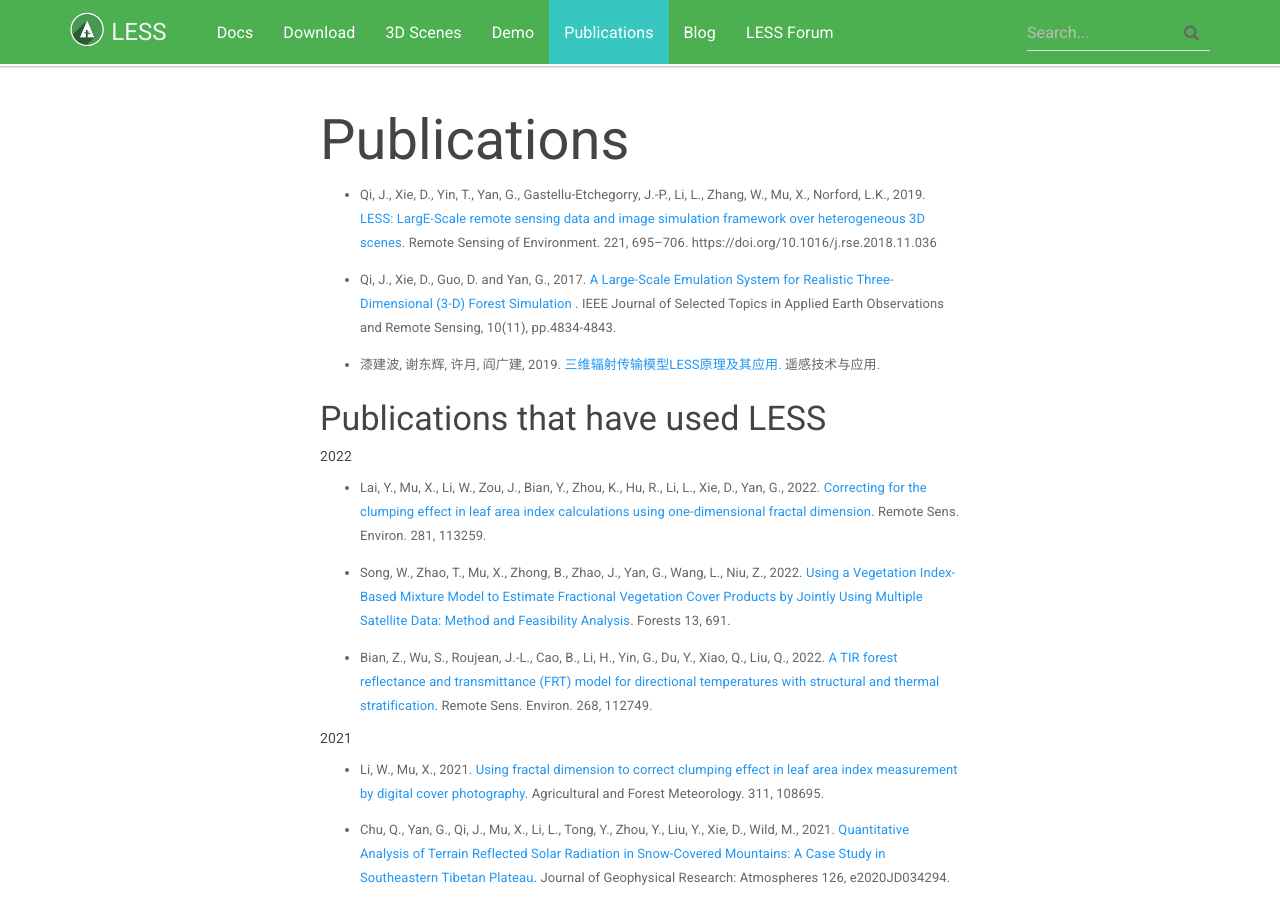
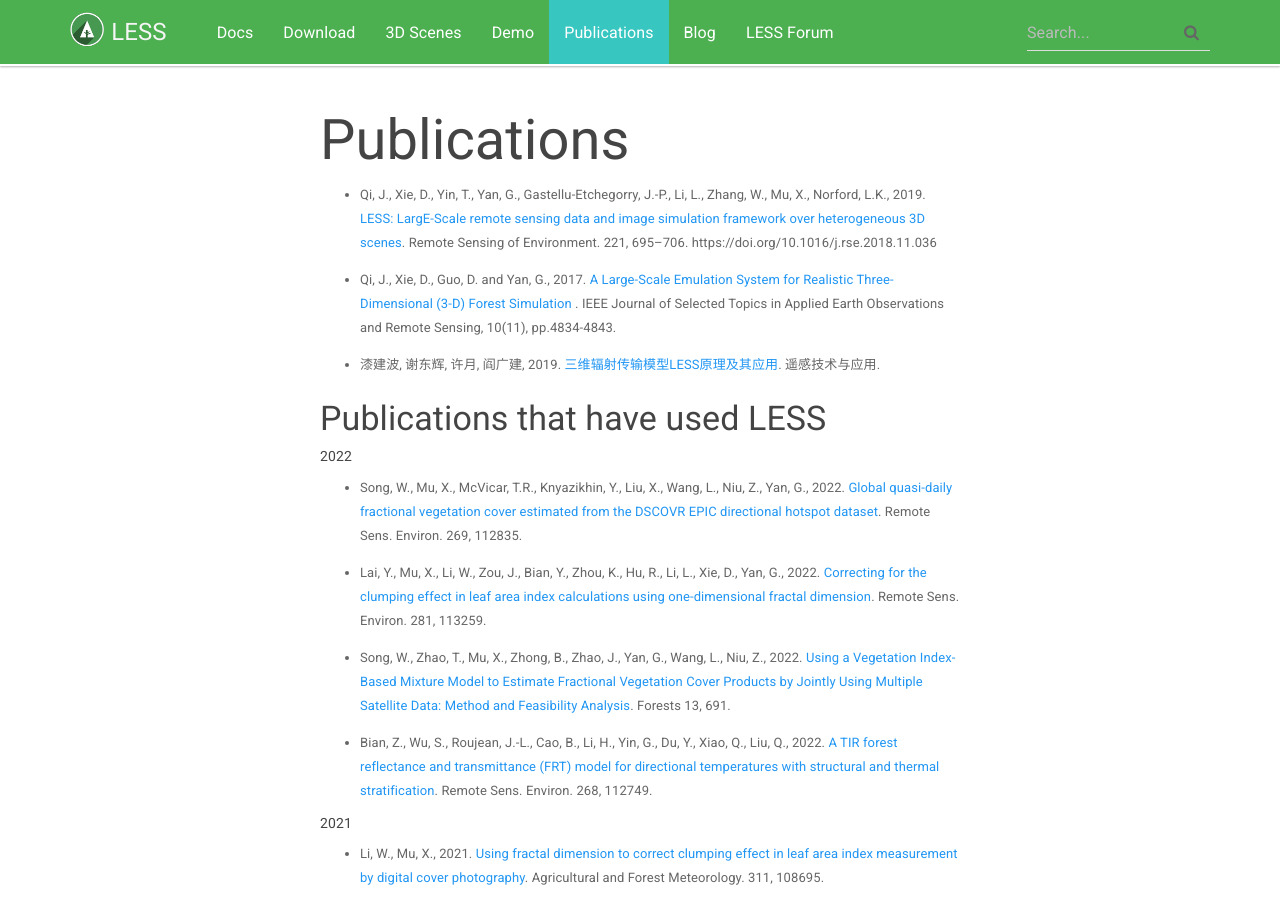
Before and after one commit to jianboqi/jianboqi.github.io, a Jekyll site: the page built from publications.md, in a window 1280 px wide and 900 px high. Built offline with Jekyll 4.4.1, drawn with Linux system fonts in a browser that asks for light colours; nearby versions of some CDN libraries.

Commit message:
Update publications.md

```diff
--- a/publications.md
+++ b/publications.md
@@ -15,7 +15,9 @@
 
 ###### 2022
 
-* Lai, Y., Mu, X., Li, W., Zou, J., Bian, Y., Zhou, K., Hu, R., Li, L., Xie, D., Yan, G., 2022. [Correcting for the clumping effect in leaf area index calculations using one-dimensional fractal dimension](https://doi.org/10.1016/j.rse.2022.113259). Remote Sens. Environ. 281, 113259.
+* Song, W., Mu, X., McVicar, T.R., Knyazikhin, Y., Liu, X., Wang, L., Niu, Z., Yan, G., 2022. [Global quasi-daily fractional vegetation cover estimated from the DSCOVR EPIC directional hotspot dataset](https://www.sciencedirect.com/science/article/pii/S0034425721005551). Remote Sens. Environ. 269, 112835.
+
+* Lai, Y., Mu, X., Li, W., Zou, J., Bian, Y., Zhou, K., Hu, R., Li, L., Xie, D., Yan, G., 2022. [Correcting for the clumping effect in leaf area index calculations using one-dimensional fractal dimension](https://www.sciencedirect.com/science/article/pii/S0034425722003650). Remote Sens. Environ. 281, 113259.
 
 * Song, W., Zhao, T., Mu, X., Zhong, B., Zhao, J., Yan, G., Wang, L., Niu, Z., 2022. [Using a Vegetation Index-Based Mixture Model to Estimate Fractional Vegetation Cover Products by Jointly Using Multiple Satellite Data: Method and Feasibility Analysis](https://www.mdpi.com/1999-4907/13/5/691/htm). Forests 13, 691.
 
```
